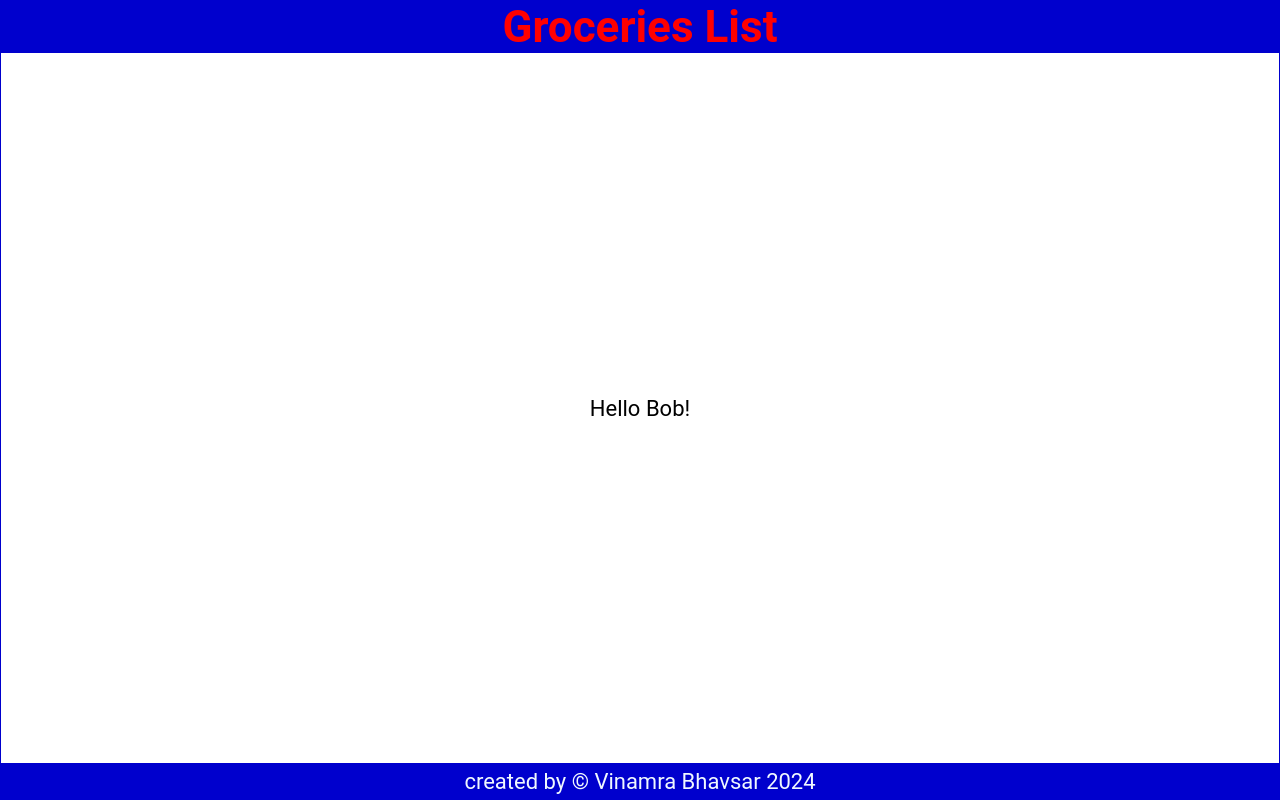
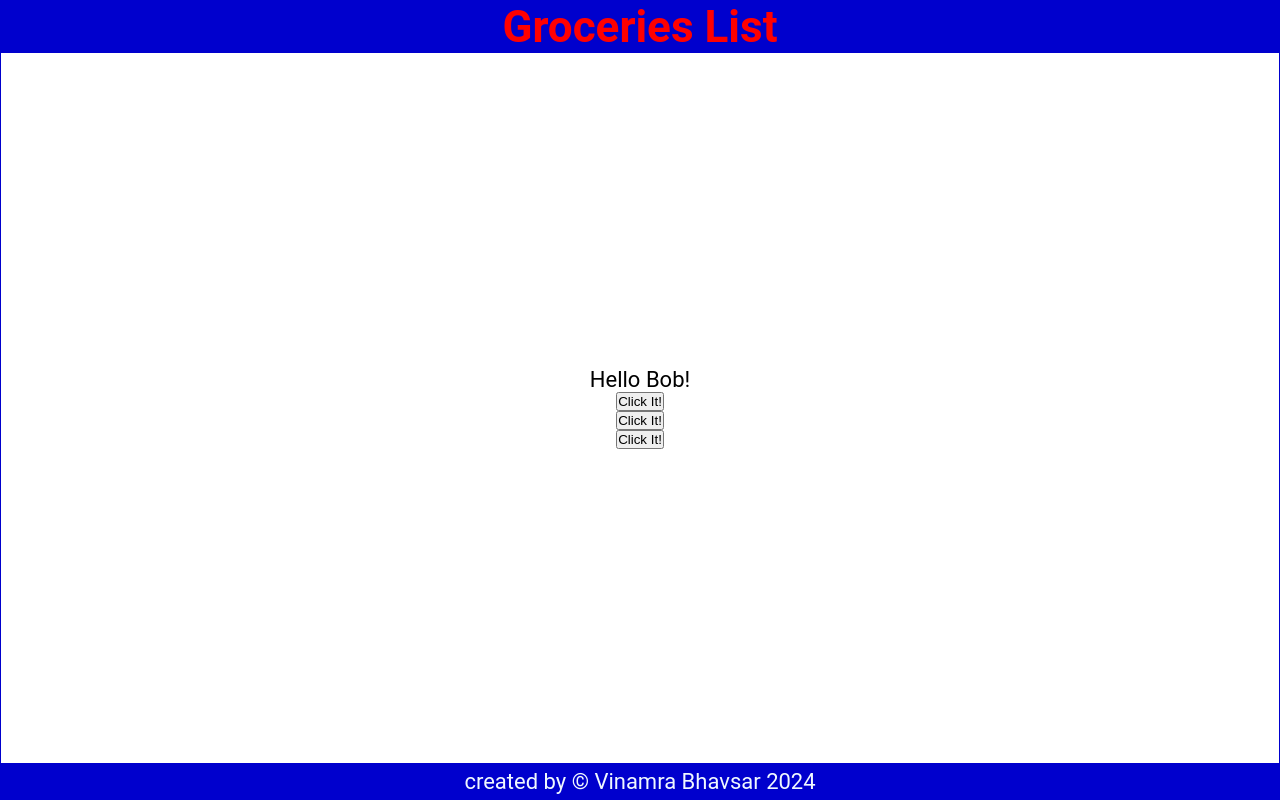
Before and after one commit to vinamra842000/react_tutorial_1, a React (Create React App) app: page / in a window 1280 px wide. Built offline with nearby package versions, Linux system fonts and the light colour scheme.

Commit message:
Simple OnClick Function Vanilla JS style

```diff
--- a/src/Content.js
+++ b/src/Content.js
@@ -6,11 +6,23 @@ const Content = () => {
         const num = Math.floor(Math.random() * 3);
         return names[num];
     }
+    const handleClick = () => {
+        console.log("You clicked.")
+    }
+    const handleClick2 = (name) => {
+        console.log(`${name} clicked!`)
+    }
+    const handleClick3 = (e) => {
+        console.log(e.target)
+    }
     return (
         <main>
             <p>
                 Hello {handleNameChange()}!
             </p>
+            <button onClick={handleClick}>Click It!</button>
+            <button onClick={() => {handleClick2('Vinamra')}}>Click It!</button>
+            <button onClick={(e) => {handleClick3(e)}}>Click It!</button>
         </main>
     )
 }
```
